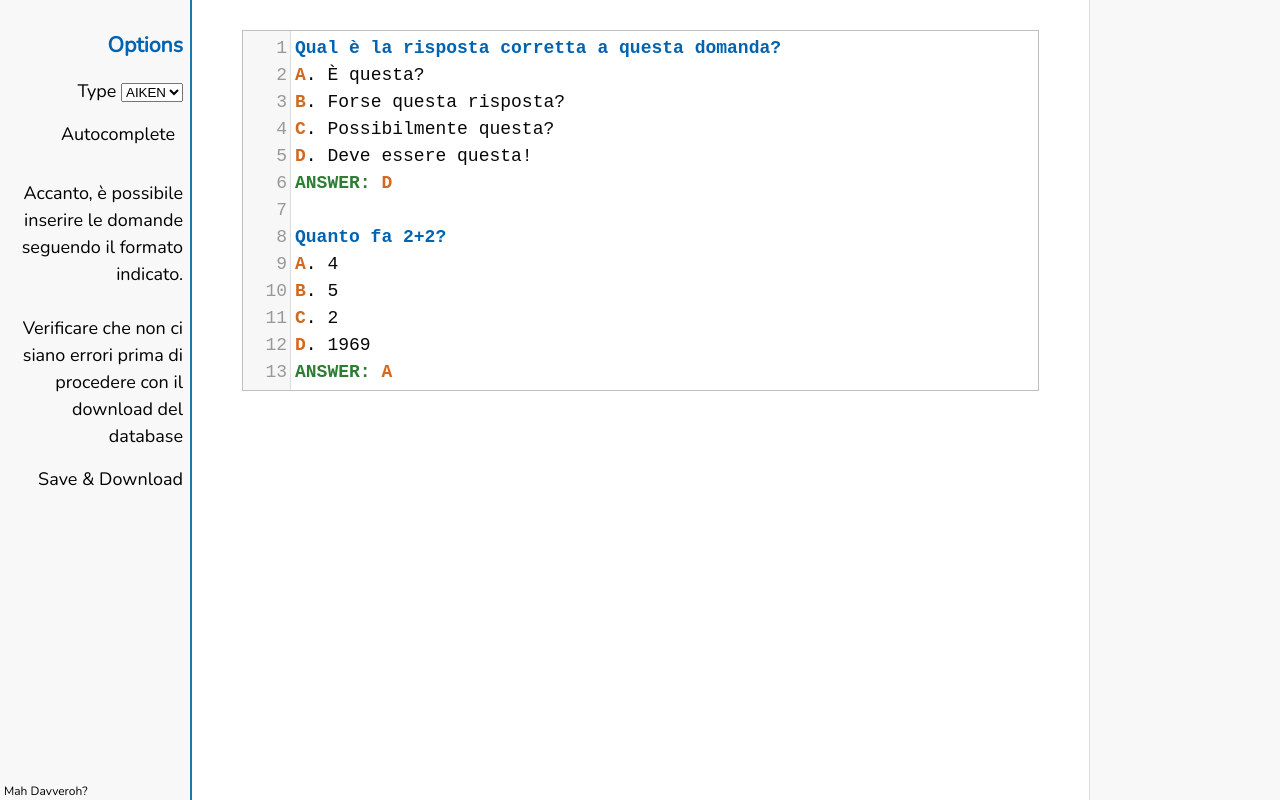
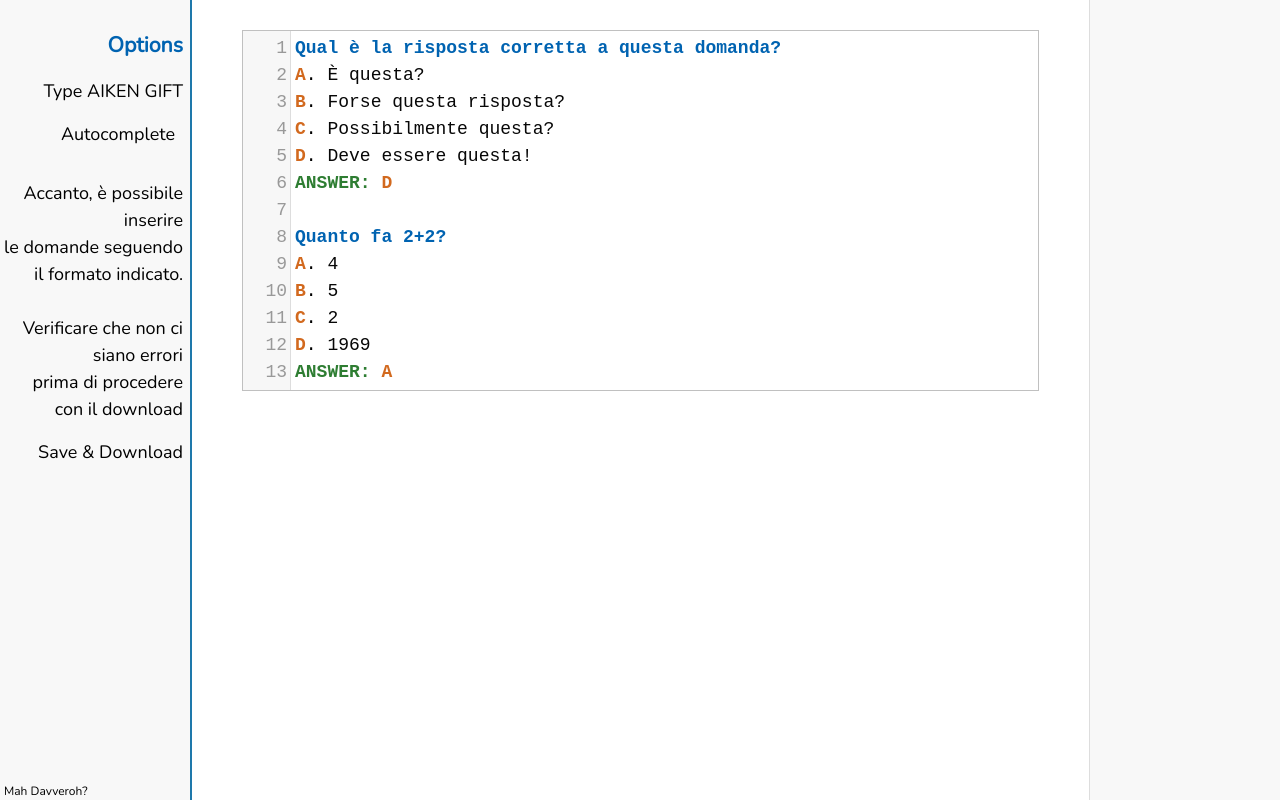
Before and after one commit to LatinoF/LTFAikenEditor, a plain HTML site: page index.html in a window 1280 px wide. Drawn offline with nearby package versions, Linux system fonts and the light colour scheme.

Commit message:
Update index.html

```diff
--- a/index.html
+++ b/index.html
@@ -54,10 +54,10 @@
 
             <li id="mode-aiken-gift" style="display:block; margin-bottom: 16px;">
                 <label for="mode" data-i18n="menu.mode.label"></label>
-                <select id="mode" onchange="changeMode()">
-                    <option value="aiken" data-i18n="menu.mode.aiken"></option>
-                    <option value="gift" data-i18n="menu.mode.gift"></option>
-                </select>
+                <fluent-select id="mode" onchange="changeMode()">
+                    <fluent-option value="aiken" data-i18n="menu.mode.aiken"></fluent-option>
+                    <fluent-option value="gift" data-i18n="menu.mode.gift"></fluent-option>
+                </fluent-select>
             </li>
 
         </li>
@@ -65,7 +65,7 @@
             <label for="autocomplete" data-i18n="menu.autocomplete" style="margin-right: 8px;"></label>
             <fluent-switch id="autocomplete" checked onchange="autocompleteChanged()"></fluent-switch>
         </li>
-        <li style="margin-bottom: 16px;">Accanto, è possibile inserire le domande seguendo il formato indicato. <br><br>Verificare che non ci siano errori prima di procedere con il download del database</li>
+        <li style="margin-bottom: 16px;">Accanto, è possibile inserire<br>le domande seguendo il formato indicato.<br><br>Verificare che non ci siano errori<br>prima di procedere con il download</li>
         <li style="margin-bottom: 16px;">
             <fluent-button appearance="accent" onclick="saveTofile()" data-i18n="menu.save-to-file" ></fluent-button>
         </li>
@@ -153,7 +153,7 @@ ANSWER: A</div>
 
     </script>
     <script type="module">
-        import { fluentToolbar, fluentButton, provideFluentDesignSystem } from "https://unpkg.com/@fluentui/web-components@2.0.0";
-        provideFluentDesignSystem().register(fluentToolbar(), fluentButton());
+        import { fluentToolbar, fluentButton, fluentSelect, fluentOption, provideFluentDesignSystem } from "https://unpkg.com/@fluentui/web-components@2.0.0";
+        provideFluentDesignSystem().register(fluentToolbar(), fluentButton(), fluentSelect(), fluentOption());
     </script>
     </body></html>
```
